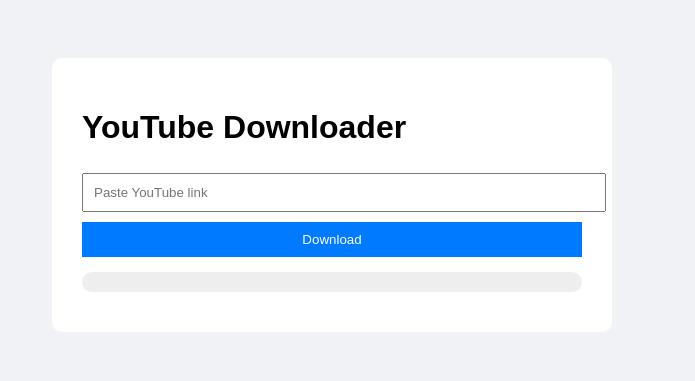
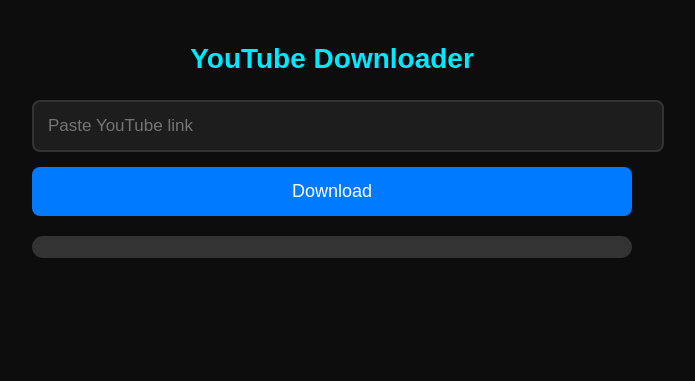
Before and after one commit to Abishekvarshan/youtube-downloader, a Flask app: page / in a window 1280 px wide. Shown: the top 381 px of the page, without its empty margins (308-1003 px from the left). Run offline with Flask 3, Linux system fonts and the light colour scheme.

Commit message:
final commit -1

```diff
--- a/app.py
+++ b/app.py
@@ -1,102 +1,97 @@
+from flask import Flask, render_template, request, send_file, jsonify
+import yt_dlp
 import os
-import uuid
-import threading
-import time
-from flask import Flask, render_template, request, jsonify, send_file, abort
-import yt_dlp
+from threading import Thread
 
-app = Flask(__name__, static_folder='static', template_folder='templates')
+app = Flask(__name__)
 
-DOWNLOAD_FOLDER = 'downloads'
-os.makedirs(DOWNLOAD_FOLDER, exist_ok=True)
+progress_data = {"progress": 0, "status": ""}
 
-jobs = {}  # job_id -> status/log/output
+# ---------------------------
+# Progress hook for yt-dlp
+# ---------------------------
+def progress_hook(d):
+    if d['status'] == 'downloading':
+        percent = d.get('_percent_str', '0%').replace('%', '').strip()
+        try:
+            progress_data["progress"] = float(percent)
+        except:
+            progress_data["progress"] = 0
+        progress_data["status"] = "Downloading..."
+    elif d['status'] == 'finished':
+        progress_data["progress"] = 100
+        progress_data["status"] = "Processing..."
 
-# -----------------------------
-# Progress hook for yt-dlp
-# -----------------------------
-def make_hook(job_id):
-    def hook(d):
-        j = jobs.get(job_id)
-        if not j:
-            return
-        if d.get("status") == "downloading":
-            j["status"] = "downloading"
-            j["progress"] = d.get("_percent_str") or "0%"
-            j["log"].append(f"[{time.strftime('%H:%M:%S')}] Downloading: {d.get('filename','')} {d.get('_percent_str','')}")
-        elif d.get("status") == "finished":
-            j["status"] = "finished_download"
-            j["log"].append(f"[{time.strftime('%H:%M:%S')}] Finished download")
-        elif d.get("status") == "error":
-            j["status"] = "error"
-            j["log"].append(f"[{time.strftime('%H:%M:%S')}] ERROR: {d}")
-    return hook
 
-# -----------------------------
+# ---------------------------
+# Prepare cookies file from environment variable
+# ---------------------------
+COOKIE_FILE_PATH = "cookies/cookies.txt"
+os.makedirs("cookies", exist_ok=True)
+
+cookie_content = os.environ.get("YOUTUBE_COOKIES", "")
+if cookie_content:
+    with open(COOKIE_FILE_PATH, "w") as f:
+        f.write(cookie_content)
+else:
+    print("[WARNING] Environment variable YOUTUBE_COOKIES is not set. YouTube downloads may fail for age-restricted/private videos.")
+
+
+# ---------------------------
 # Background download function
-# -----------------------------
-def run_download(job_id, url):
-    job = jobs[job_id]
-    job["log"].append(f"[{time.strftime('%H:%M:%S')}] Starting download: {url}")
-    out_template = os.path.join(DOWNLOAD_FOLDER, f"{job_id}.%(ext)s")
+# ---------------------------
+def download_video(url, download_path):
     ydl_opts = {
-        "format": "best",
-        "outtmpl": out_template,
-        "noplaylist": True,
-        "quiet": True,
-        "no_warnings": True,
-        "progress_hooks": [make_hook(job_id)],
+        'outtmpl': os.path.join(download_path, '%(title)s.%(ext)s'),
+        'progress_hooks': [progress_hook],
+        'format': 'mp4',
+        'cookiefile': COOKIE_FILE_PATH,  # Use cookies from env
+        'noplaylist': True,
+        'quiet': True,
+        'no_warnings': True,
     }
 
-    try:
-        with yt_dlp.YoutubeDL(ydl_opts) as ydl:
-            ydl.download([url])
-        job["status"] = "done"
-        job["output"] = find_output_file(job_id)
-        job["log"].append(f"[{time.strftime('%H:%M:%S')}] Download completed")
-    except Exception as e:
-        job["status"] = "error"
-        job["log"].append(f"[ERROR] {str(e)}")
+    with yt_dlp.YoutubeDL(ydl_opts) as ydl:
+        ydl.download([url])
 
-def find_output_file(job_id):
-    for f in os.listdir(DOWNLOAD_FOLDER):
-        if f.startswith(job_id):
-            return os.path.join(DOWNLOAD_FOLDER, f)
-    return None
 
-# -----------------------------
+# ---------------------------
 # Routes
-# -----------------------------
-@app.route("/", methods=["GET"])
-def home():
+# ---------------------------
+@app.route("/")
+def index():
     return render_template("index.html")
 
-@app.route("/start", methods=["POST"])
-def start():
+
+@app.route("/start-download", methods=["POST"])
+def start_download():
     url = request.form.get("url")
-    if not url:
-        return jsonify({"error": "No URL provided"}), 400
+    download_path = "downloads"
+    os.makedirs(download_path, exist_ok=True)
 
-    job_id = str(uuid.uuid4())
-    jobs[job_id] = {"status": "queued", "progress": "0%", "log": [], "output": None}
+    # Reset progress
+    progress_data["progress"] = 0
+    progress_data["status"] = "Starting..."
 
-    threading.Thread(target=run_download, args=(job_id, url)).start()
-    return jsonify({"job_id": job_id})
+    # Download in background thread
+    Thread(target=download_video, args=(url, download_path)).start()
 
-@app.route("/status/<job_id>")
-def status(job_id):
-    j = jobs.get(job_id)
-    if not j:
-        abort(404)
-    return jsonify(j)
+    return jsonify({"message": "started"})
 
-@app.route("/download/<job_id>")
-def download(job_id):
-    j = jobs.get(job_id)
-    if not j or not j.get("output"):
-        abort(404)
-    return send_file(j["output"], as_attachment=True)
+
+@app.route("/progress")
+def progress():
+    return jsonify(progress_data)
+
+
+@app.route("/download-file")
+def download_file():
+    files = os.listdir("downloads")
+    if not files:
+        return "File not found", 404
+    file_path = os.path.join("downloads", files[0])
+    return send_file(file_path, as_attachment=True)
+
 
 if __name__ == "__main__":
-    print("Starting Flask server on http://127.0.0.1:5000")
-    app.run(host="0.0.0.0", port=5000, debug=True)
+    app.run(debug=True)
--- a/templates/index.html
+++ b/templates/index.html
@@ -1,82 +1,140 @@
 <!DOCTYPE html>
 <html lang="en">
 <head>
-    <meta charset="UTF-8">
+    <meta name="viewport" content="width=device-width, initial-scale=1">
     <title>YouTube Downloader</title>
+
     <style>
-        body { font-family: Arial; padding: 50px; background: #f0f2f5; }
-        .container { max-width: 500px; margin: auto; background: #fff; padding: 30px; border-radius: 10px; }
-        input, button { width: 100%; padding: 10px; margin: 5px 0; }
-        button { background: #007BFF; color: white; border: none; cursor: pointer; }
-        .progress-container { background: #eee; height: 20px; border-radius: 10px; overflow: hidden; margin: 10px 0; }
-        #progressBar { height: 100%; width: 0%; background: #28a745; transition: width 0.3s; }
-        #statusText { margin: 5px 0; }
-        #downloadLink { display: none; margin-top: 10px; }
+        body {
+            font-family: Arial;
+            padding: 20px;
+            max-width: 600px;
+            margin: auto;
+            background: #0d0d0d;
+            color: #ffffff;
+        }
+
+        h2 {
+            text-align: center;
+            font-size: 28px;
+            margin-bottom: 25px;
+            color: #00eaff;
+        }
+
+        input {
+            width: 100%;
+            padding: 14px;
+            font-size: 17px;
+            margin-bottom: 15px;
+            border-radius: 8px;
+            border: none;
+            background: #1d1d1d;
+            color: white;
+            outline: none;
+            border: 2px solid #333;
+        }
+
+        input:focus {
+            border-color: #00eaff;
+        }
+
+        button {
+            width: 100%;
+            padding: 14px;
+            background: #007bff;
+            color: white;
+            border: none;
+            font-size: 18px;
+            border-radius: 8px;
+            cursor: pointer;
+            transition: 0.3s;
+        }
+
+        button:hover {
+            background: #0056b3;
+        }
+
+        #progress-box {
+            margin-top: 20px;
+            width: 100%;
+            background: #333;
+            height: 22px;
+            border-radius: 15px;
+            overflow: hidden;
+        }
+
+        #progress-bar {
+            width: 0%;
+            height: 100%;
+            background: #00ff66;
+            transition: width 0.2s;
+        }
+
+        #status {
+            margin-top: 12px;
+            text-align: center;
+            font-size: 16px;
+            color: #00eaff;
+        }
+
+        /* Responsive */
+        @media (max-width: 480px) {
+            h2 {
+                font-size: 22px;
+            }
+
+            button, input {
+                font-size: 16px;
+                padding: 12px;
+            }
+        }
     </style>
 </head>
 <body>
-<div class="container">
-    <h1>YouTube Downloader</h1>
-    <form id="downloadForm">
-        <input type="text" name="url" id="url" placeholder="Paste YouTube link" required>
-        <button type="submit">Download</button>
-    </form>
-    <div class="progress-container">
-        <div id="progressBar"></div>
-    </div>
-    <p id="statusText"></p>
-    <a id="downloadLink" download>Download File</a>
+
+<h2>YouTube Downloader</h2>
+
+<form id="downloadForm">
+    <input type="text" name="url" placeholder="Paste YouTube link" required>
+    <button type="submit">Download</button>
+</form>
+
+<div id="progress-box">
+    <div id="progress-bar"></div>
 </div>
 
+<p id="status"></p>
+
 <script>
-    const form = document.getElementById("downloadForm");
-    const progressBar = document.getElementById("progressBar");
-    const statusText = document.getElementById("statusText");
-    const downloadLink = document.getElementById("downloadLink");
+    document.getElementById("downloadForm").onsubmit = function (e) {
+        e.preventDefault();
 
-    let pollInterval;
+        fetch("/start-download", {
+            method: "POST",
+            body: new FormData(this)
+        });
 
-    form.addEventListener("submit", async (e) => {
-        e.preventDefault();
-        const url = document.getElementById("url").value.trim();
-        if (!url) return;
+        checkProgress();
+    };
 
-        statusText.textContent = "Starting download...";
-        progressBar.style.width = "0%";
-        downloadLink.style.display = "none";
+    function checkProgress() {
+        const interval = setInterval(() => {
+            fetch("/progress")
+                .then(res => res.json())
+                .then(data => {
+                    document.getElementById("progress-bar").style.width = data.progress + "%";
+                    document.getElementById("status").innerText =
+                        data.status + " " + Math.round(data.progress) + "%";
 
-        // Start job
-        const res = await fetch("/start", {
-            method: "POST",
-            body: new URLSearchParams({url})
-        });
-        const data = await res.json();
-        const job_id = data.job_id;
+                    if (data.progress >= 100) {
+                        clearInterval(interval);
+                        document.getElementById("status").innerText = "Download Ready!";
+                        window.location = "/download-file";
+                    }
+                });
+        }, 500);
+    }
+</script>
 
-        // Poll status
-        pollInterval = setInterval(async () => {
-            const sres = await fetch("/status/" + job_id);
-            const statusData = await sres.json();
-
-            statusText.textContent = statusData.status + " " + (statusData.progress || "");
-            if (statusData.progress) {
-                progressBar.style.width = statusData.progress;
-            }
-
-            if (statusData.status === "done") {
-                clearInterval(pollInterval);
-                statusText.textContent = "Download completed!";
-                downloadLink.href = "/download/" + job_id;
-                downloadLink.style.display = "inline";
-            }
-
-            if (statusData.status === "error") {
-                clearInterval(pollInterval);
-                statusText.textContent = "Error occurred!";
-            }
-
-        }, 1000);
-    });
-</script>
 </body>
 </html>
```
Also changed, not shown: 1 other file.
